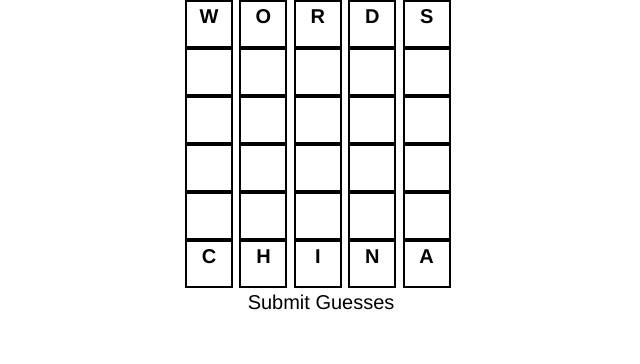
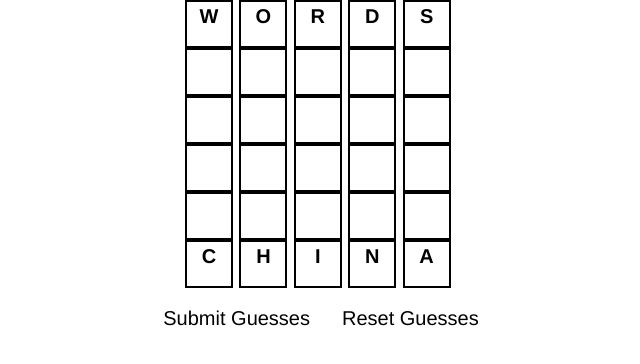
Before and after one commit to sam-jordan/doublets-game, a React (Vite) app: page / in a window 1280 px wide. Shown: the top 364 px of the page, without its empty margins (319-959 px from the left). Built offline with nearby package versions, Linux system fonts and the light colour scheme.

Commit message:
Add Reset Guesses button

```diff
--- a/src/components/app.tsx
+++ b/src/components/app.tsx
@@ -69,7 +69,10 @@ export default function App() {
             {splitWords(guesses, 5).map((word, index) => <Word key={index} word={word} />)}
             <Word key={'end'} word={puzzle[1].split('')}/>
         </div>
-        <button onClick={() => validateGuesses(splitWords(guesses, 5), setSubmitText)}>Submit Guesses</button>
+        <div className="flex gap-8 mt-4">
+            <button onClick={() => validateGuesses(splitWords(guesses, 5), setSubmitText)}>Submit Guesses</button>
+            <button onClick={() => setGuesses(new Array(20).fill(' '))}>Reset Guesses</button>
+        </div>
         <p>{submitText}</p>
     </div>
 }
```
